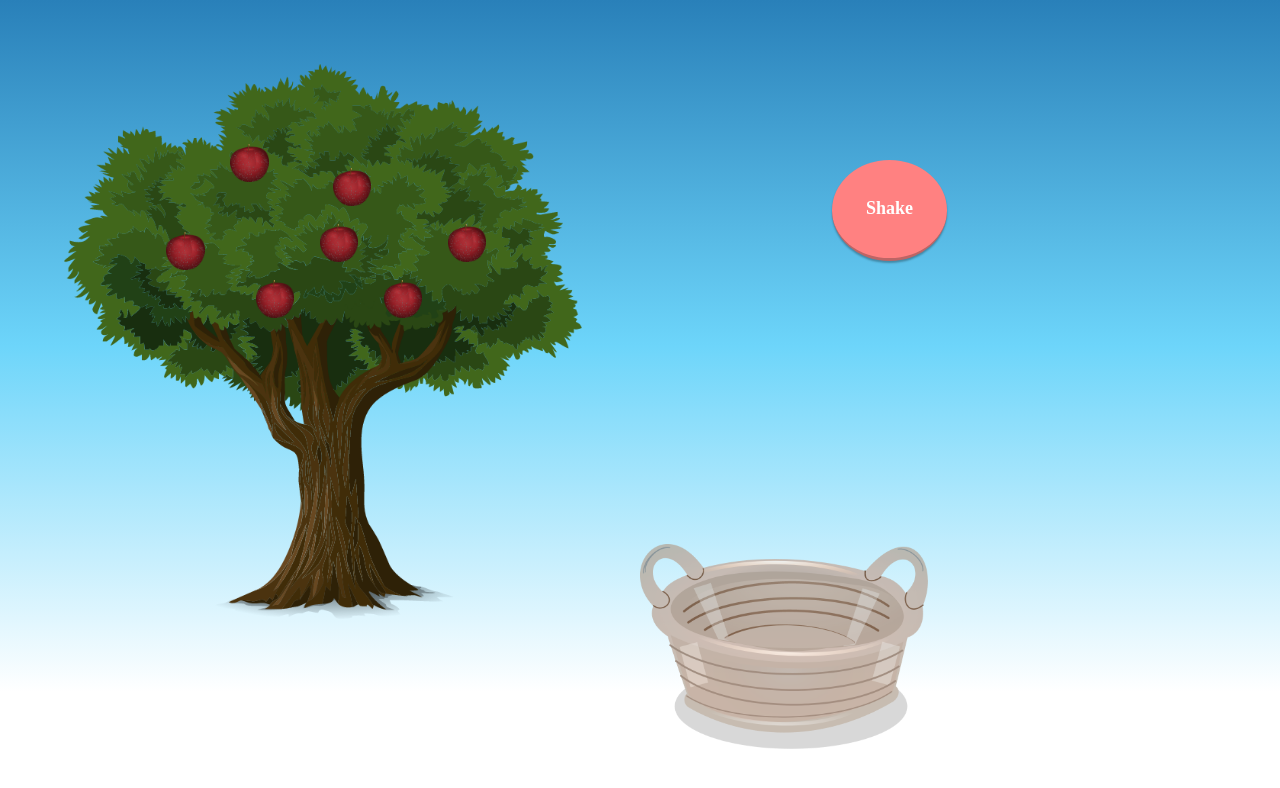
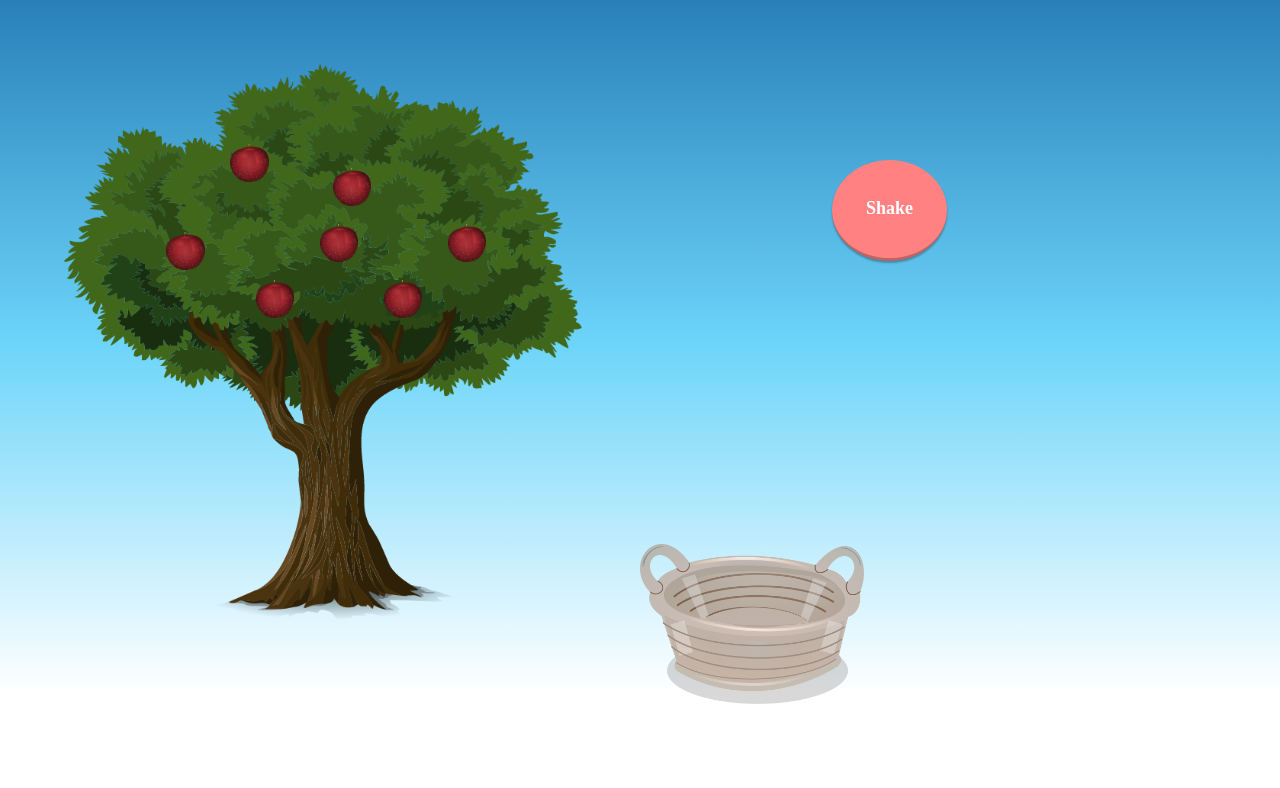
Before and after one commit to Senakbulut/shaking-tree-app, a React app: page / in a window 1280 px wide. Shown: the top 788 px of the page. Built offline with nearby package versions, Linux system fonts and the light colour scheme.

Commit message:
Update Basket.css

```diff
--- a/src/components/Basket/Basket.css
+++ b/src/components/Basket/Basket.css
@@ -5,7 +5,7 @@
 }
 
 .basketImg {
-  width: 45%;
+  width: 35%;
   opacity: 0.7;
 }
 
```
